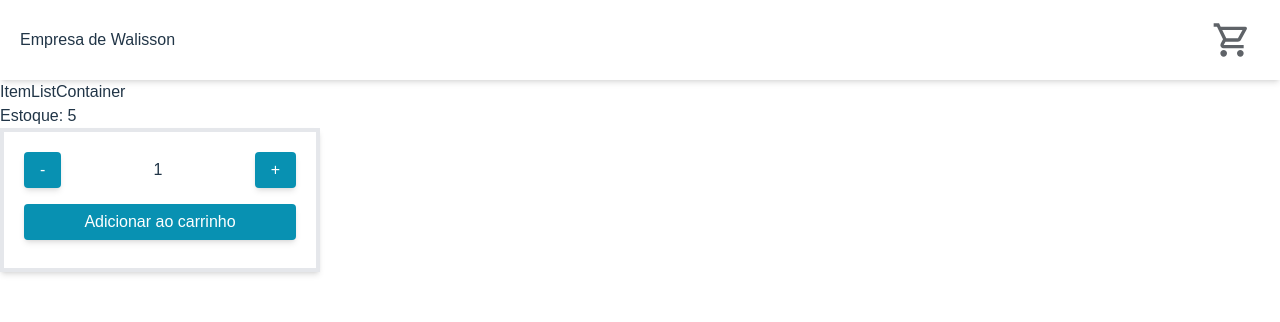
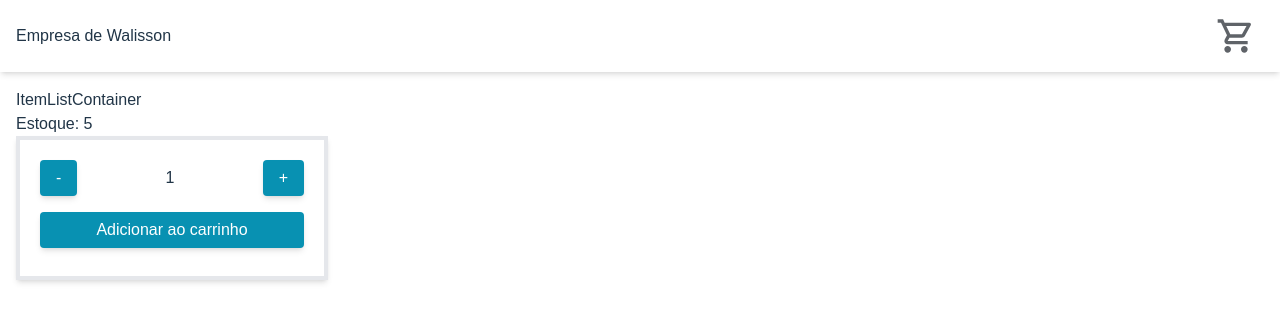
Before and after one commit to Walisson-Vilela/CoderHouse-project, a React (Vite) app in the folder e-commerce/: page / in a window 1280 px wide. Shown: the top 322 px of the page. Built offline with nearby package versions, Linux system fonts and the light colour scheme; a web font is replaced by a local one.

Commit message:
layout adjustments
layout adjustments

```diff
--- a/e-commerce/src/App/App.tsx
+++ b/e-commerce/src/App/App.tsx
@@ -1,14 +1,14 @@
 import { Header } from "./Header/Navbar";
 import ItemCount from "./Section/ItemCount";
 import ItemListContainer from "./Section/ItemListContainer";
+import Section from "./Section/Section";
 
 function App() {
 
   return (
     <div className="w-screen">
       <Header name={"Walisson"} />
-      <ItemListContainer />
-      <ItemCount />
+      <Section />
 
     </div>
   );
--- a/e-commerce/src/App/Header/Navbar.tsx
+++ b/e-commerce/src/App/Header/Navbar.tsx
@@ -6,7 +6,7 @@ interface Iprops {
 
 const Header = ({ name }: Iprops) => {
   return (
-    <nav className="w-full flex justify-between items-center p-5 bg-white shadow-md">
+    <nav className="w-full flex justify-between items-center p-4 bg-white shadow-md">
       <span>Empresa de {name}</span>
       <ul className="flex flex-row items-center">
         <CartWidget />
--- /dev/null
+++ b/e-commerce/src/App/Section/Section.tsx
@@ -0,0 +1,14 @@
+import React from 'react'
+import ItemListContainer from './ItemListContainer'
+import ItemCount from './ItemCount'
+
+const Section = () => {
+  return (
+    <div className='p-4'>
+        <ItemListContainer />
+        <ItemCount />
+    </div>
+  )
+}
+
+export default Section
```
